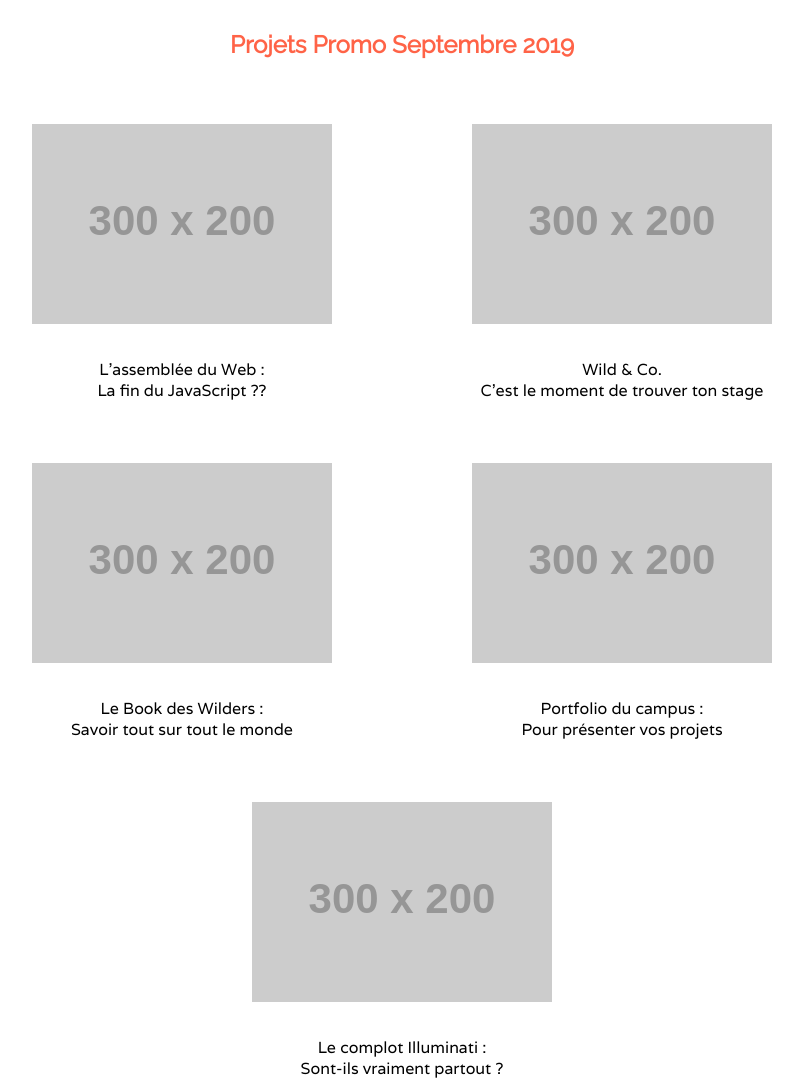
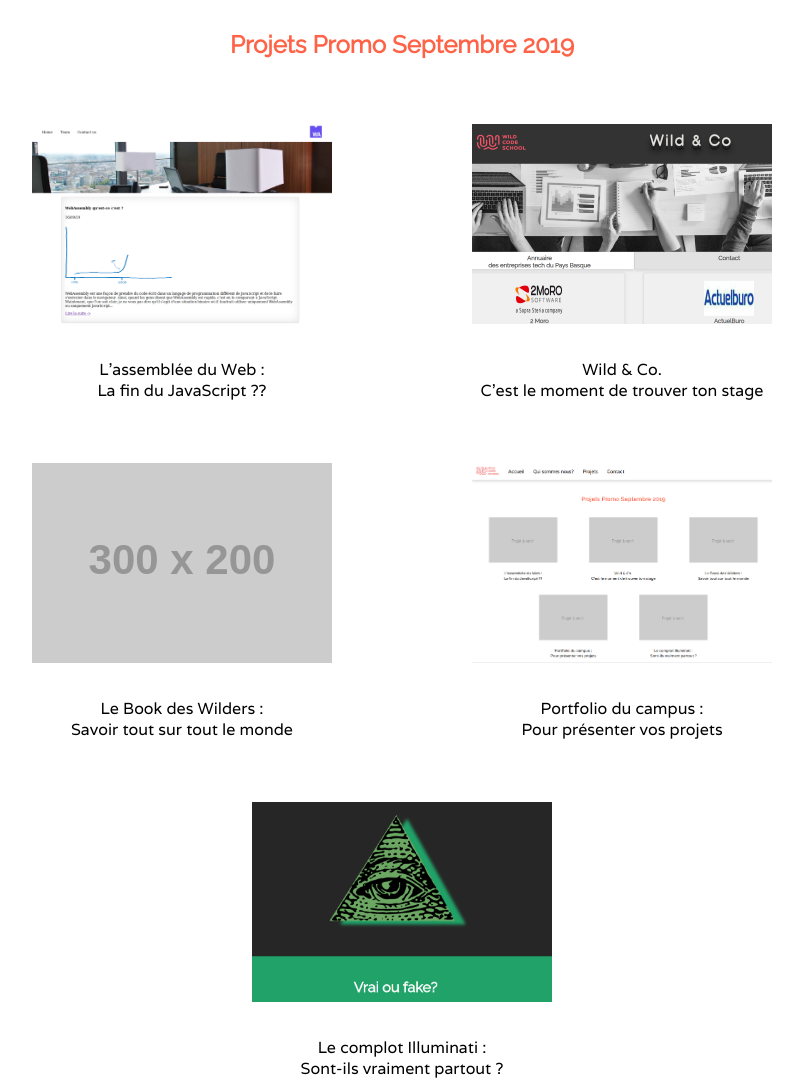
Before and after one commit to KleinosFR/projet-portfolio, a plain HTML site: page index.html in a window 1280 px wide. Shown: the part 1300-2382 px from the top of the page, without its empty margins (238-1041 px from the left). Drawn offline with Linux system fonts and the light colour scheme; placeholder pictures from the web are drawn by us.

Commit message:
remplacement des placeholders par des screenshots et suppression du padding du textarea

```diff
--- a/index.html
+++ b/index.html
@@ -46,11 +46,11 @@
             <h1>Projets Promo Septembre 2019</h1>
             <div class="container_img_projets">
               <figure>
-                <a href="page-projet1_1.html" title="En savoir plus"><img class="img_projets" src="https://via.placeholder.com/300x200?text=Projet+à+venir"></a>
+                <a href="page-projet1_1.html" title="En savoir plus"><img class="img_projets" src="/images/images_projets/Screenshot_WebAssembly.png" alt="screenshot projet assemplée du web"></a>
                 <figcaption class="figcaption_projet">L’assemblée du Web : <br>La fin du JavaScript ??</figcaption>
               </figure>
               <figure>
-               <a href="page-projet1_2.html" title="En savoir plus"><img class="img_projets" src="https://via.placeholder.com/300x200?text=Projet+à+venir" alt="placeholder"/></a>
+               <a href="page-projet1_2.html" title="En savoir plus"><img class="img_projets" src="/images/images_projets/Screenshot_wild&co.png" alt="screenshot projet wild&co"/></a>
                <figcaption class="figcaption_projet">Wild & Co. <br>C’est le moment de trouver ton stage</figcaption> <alt="placeholder"/>
               </figure>
               <figure>
@@ -58,11 +58,11 @@
                 <figcaption class="figcaption_projet">Le Book des Wilders : <br>Savoir tout sur tout le monde</figcaption>
               </figure>
               <figure>
-                <a href="index.html" title="En savoir plus"><img class="img_projets" src="https://via.placeholder.com/300x200?text=Projet+à+venir" alt="placeholder"/></a>
+                <a href="index.html" title="En savoir plus"><img class="img_projets" src="/images/images_projets/Screenshot_portfolio.png" alt="screenshot projet portfolio"/></a>
                 <figcaption class="figcaption_projet">Portfolio du campus : <br>Pour présenter vos projets</figcaption>
               </figure>
               <figure>
-                <a href="page-projet1_4.html" title="En savoir plus"><img class="img_projets" src="https://via.placeholder.com/300x200?text=Projet+à+venir" alt="placeholder"/></a>
+                <a href="page-projet1_4.html" title="En savoir plus"><img class="img_projets" src="/images/images_projets/Screenshot_Illuminati.png" alt="screenshot projet complot illuminati"/></a>
                 <figcaption class="figcaption_projet">Le complot Illuminati : <br>Sont-ils vraiment partout ?</figcaption>
               </figure>
             </div>
--- a/style.css
+++ b/style.css
@@ -94,6 +94,8 @@ section{
 
 .img_projets {
     margin: 10px;
+    width: 300px;
+    height: 200px;
 }
 
 .figcaption_projet{
@@ -278,6 +280,10 @@ section{
     width: 700px;
 }
 
+textarea {
+    height: 200px;
+}
+
 /*Footer*/
 
 
--- a/stylemain.css
+++ b/stylemain.css
@@ -30,9 +30,7 @@ p {
 form {
     text-align: center;
 }
-textarea {
-    padding: 20%;
-}
+
 
 .contenaire_social {
     text-align: center;
```
Also changed, not shown: images/images_projets/Screenshot_Illuminati.png (added), images/images_projets/Screenshot_WebAssembly.png (added), images/images_projets/Screenshot_portfolio.png (added), images/images_projets/Screenshot_wild&co.png (added).
